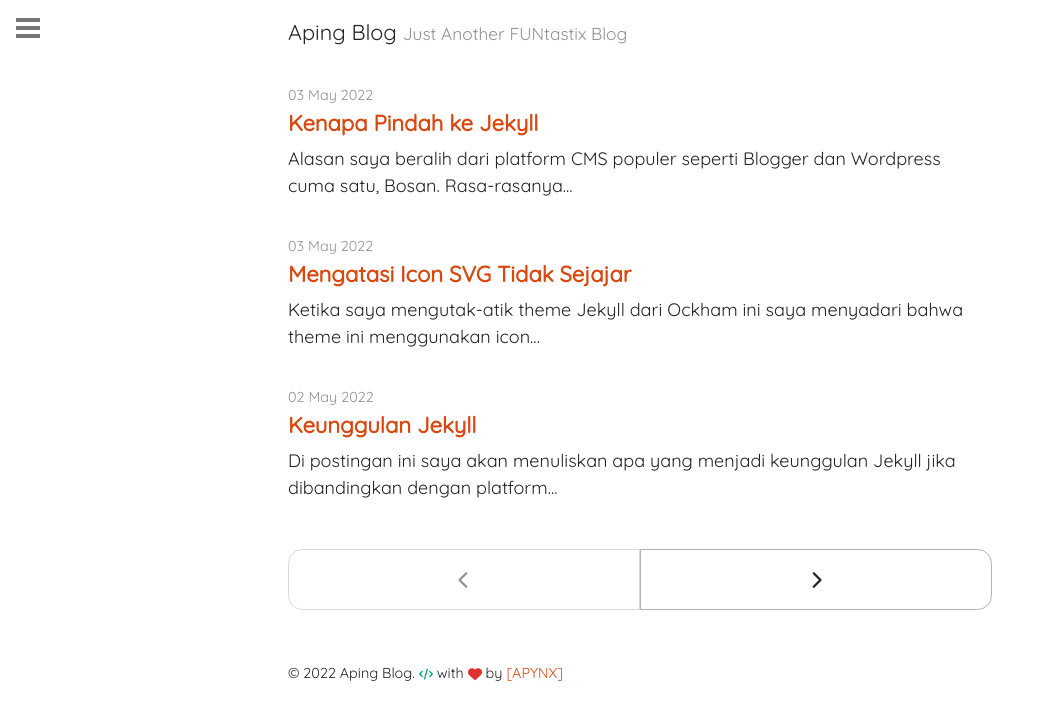
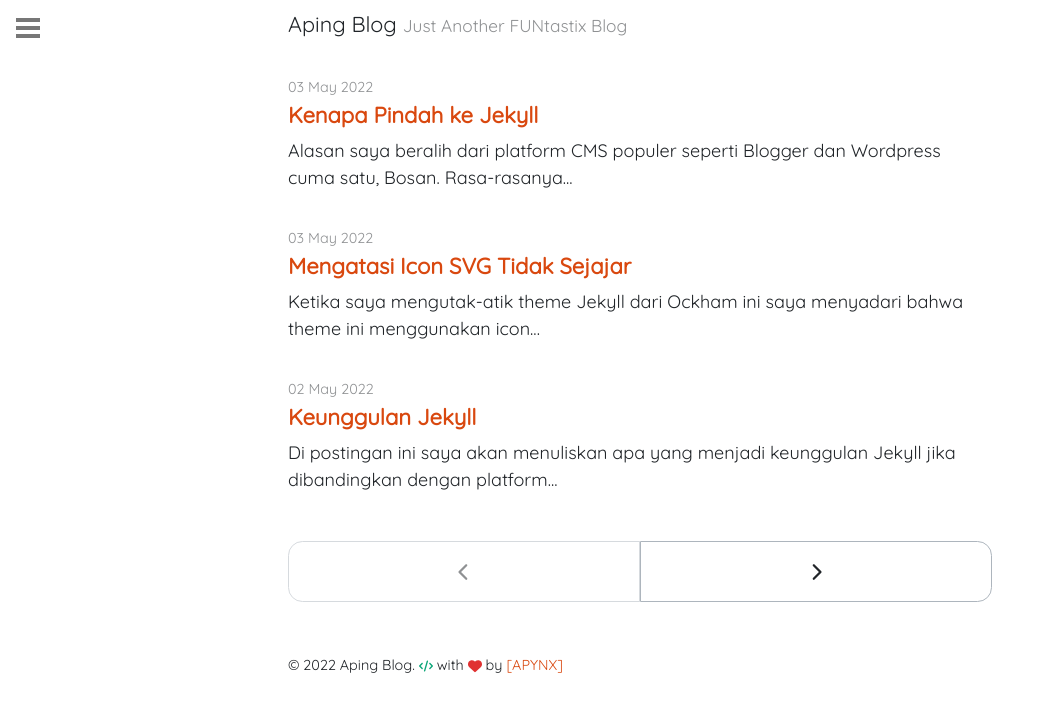
Before and after one commit to apynx/apynx.github.io, a Jekyll site: the page built from index.html, in a window 1280 px wide. Shown: the top 720 px of the page, without its empty margins (0-1039 px from the left). Built offline with Jekyll 4.4.1, drawn with Linux system fonts in a browser that asks for light colours; the list of posts is cut into pages by our own code.

Commit message:
spacer margin top title

```diff
--- a/_sass/ockham/_container.scss
+++ b/_sass/ockham/_container.scss
@@ -5,7 +5,7 @@
 }
 
 .masthead {
-  margin-top: var(--spacer);
+  margin-top: var(--spacer-5);
   margin-bottom: var(--spacer-2);
 }
 
--- a/_sass/ockham/_variables.scss
+++ b/_sass/ockham/_variables.scss
@@ -7,6 +7,7 @@ $xl-screen: 80rem;
   --spacer: 1rem;
   --spacer-2: calc(var(--spacer) * 2);
   --spacer-3: calc(var(--spacer) * 3);
+  --spacer-5: calc(var(--spacer) / 2);
 
   --body-font: 'Quicksand', sans-serif;
   --body-font-size: 18px;
```
